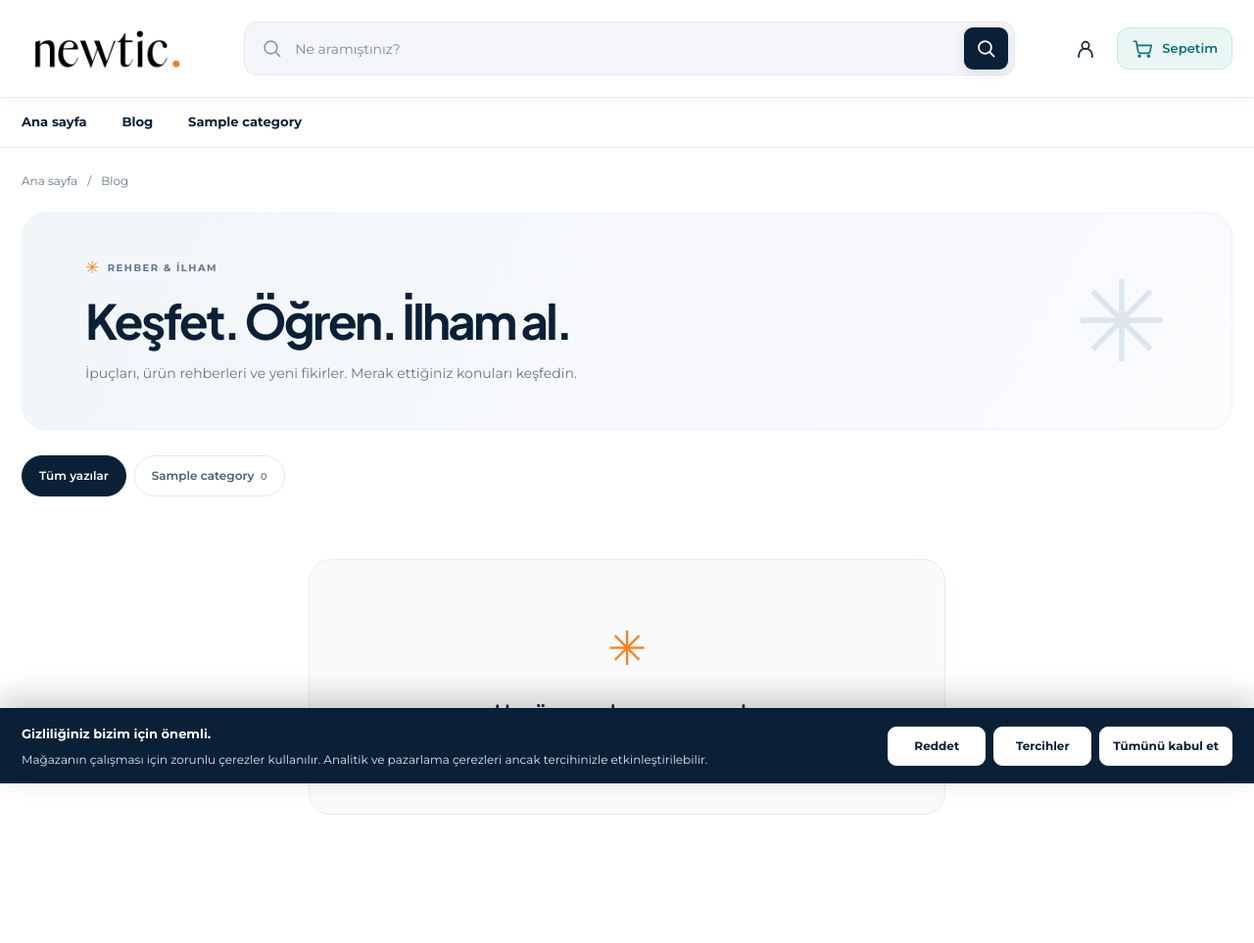
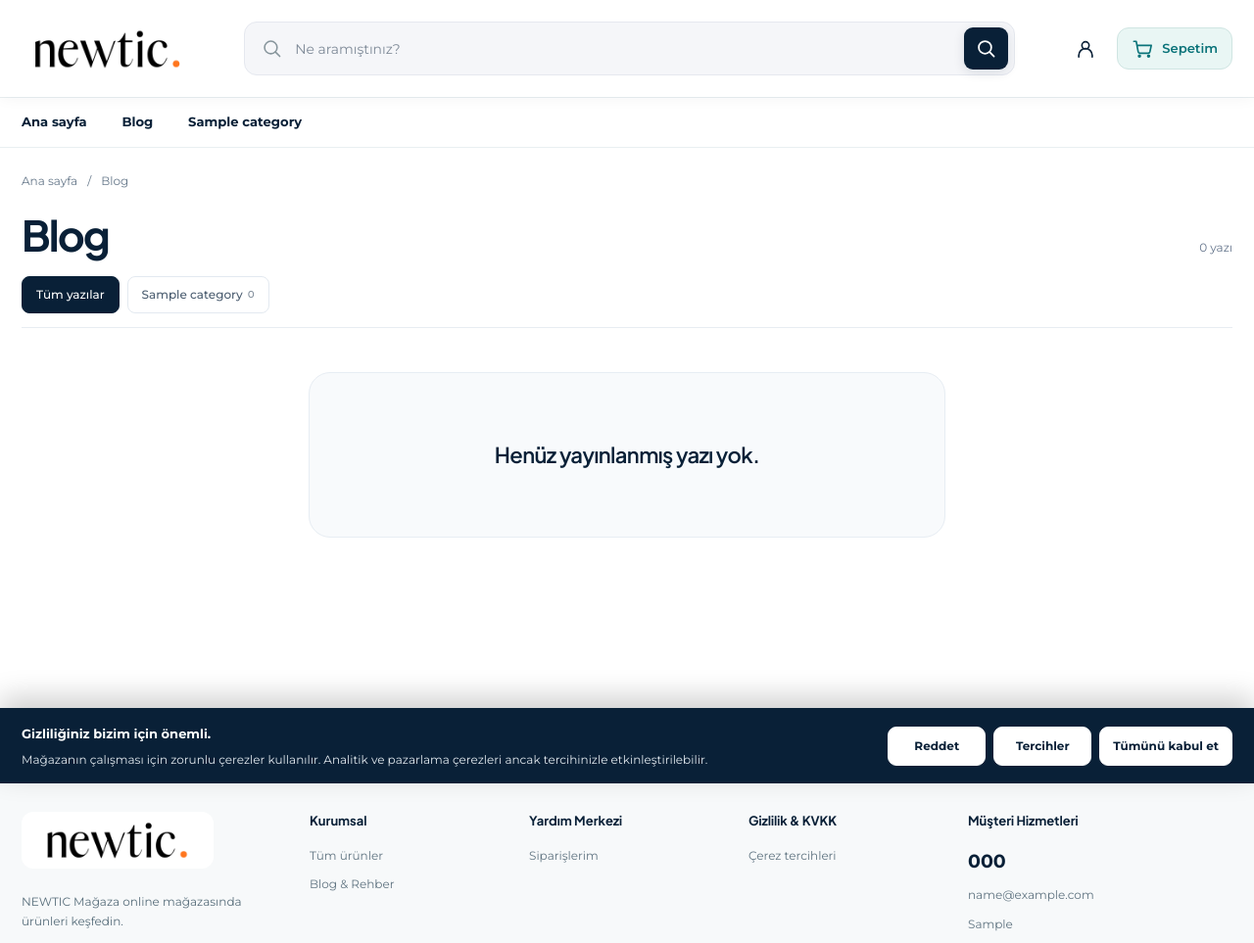
Before and after one commit to kiddiewise/newtic, a Laravel app: page /blog in a window 1280 px wide. Shown: the top 963 px of the page at 98% size. Run offline with Laravel 12, Linux system fonts and the light colour scheme; data comes from the database, SQL or seed files in the repository; tables that the repository leaves empty hold one stand-in row (values such as "Sample post"); grey boxes marked "Sample" are stand-in pictures; style sheets or scripts are compiled from the project's sources; some libraries are stand-ins or nearby versions.

Commit message:
Release 1.0.30: storefront blog editorial refresh

```diff
--- a/resources/css/app.css
+++ b/resources/css/app.css
@@ -92,3 +92,5 @@
 @import './admin-mobile-header.css';
 
 @import './admin-signin.css';
+
+@import './blog-editorial-2026.css';
--- /dev/null
+++ b/resources/css/blog-editorial-2026.css
@@ -0,0 +1,76 @@
+/* Storefront editorial refresh. Admin blog editor remains unchanged. */
+.newtic-home-blog{margin-block:32px 36px;min-width:0}
+.newtic-home-blog .blog-section-heading{align-items:center;margin-bottom:14px;gap:10px}
+.newtic-home-blog .blog-section-heading h2,.newtic-blog-reading .blog-section-heading h2{margin:0;font-size:clamp(20px,2.6vw,28px);line-height:1.25}
+.newtic-home-blog-actions{display:flex;align-items:center;gap:12px;flex:none}
+.newtic-home-blog-actions>a{color:#536477;font-size:12px;white-space:nowrap}
+.newtic-home-blog-controls{display:flex;gap:6px}
+.newtic-home-blog-controls[hidden]{display:none!important}
+.newtic-home-blog-controls button{display:grid;place-items:center;width:36px;height:36px;border:1px solid #dfe5eb;border-radius:50%;background:#fff;color:#092037;cursor:pointer}
+.newtic-home-blog-controls button:disabled{opacity:.35;cursor:default}
+.newtic-home-blog-controls svg{width:18px;height:18px}
+.newtic-home-blog-track{display:grid;grid-auto-flow:column;grid-auto-columns:calc((100% - 48px)/4);gap:16px;overflow-x:auto;scroll-snap-type:x mandatory;overscroll-behavior-inline:contain;scrollbar-width:thin;padding:2px 0 10px;align-items:stretch}
+.newtic-home-blog-track>.blog-card{scroll-snap-align:start;min-width:0;height:100%}
+.newtic-blog-index-heading{display:flex;align-items:baseline;justify-content:space-between;gap:12px;margin:20px 0 16px}
+.newtic-blog-index-heading h1{font:700 clamp(30px,4vw,43px)/1.2 'Plus Jakarta Sans',sans-serif;letter-spacing:-.045em;margin:0;overflow-wrap:anywhere}
+.newtic-blog-index-heading>span{font-size:12px;color:#64748b;white-space:nowrap}
+.newtic-blog-index .blog-category-tabs{padding:0 0 14px;margin:0 0 16px;border-bottom:1px solid #e7edf2;gap:8px}
+.newtic-blog-index .blog-category-tabs a{padding:9px 14px;border-radius:8px;font-weight:500;min-height:38px;display:flex;align-items:center;gap:5px}
+.newtic-blog-index .blog-category-tabs small{padding:0}
+.newtic-blog-index .newtic-blog-archive-grid{grid-template-columns:repeat(3,minmax(0,1fr));gap:22px}
+.newtic-home-blog .blog-card,.newtic-blog-index .blog-card,.newtic-blog-reading .blog-card{border-radius:12px;box-shadow:none}
+.newtic-home-blog .blog-card:hover,.newtic-blog-index .blog-card:hover,.newtic-blog-reading .blog-card:hover{transform:none;box-shadow:none;border-color:#9eacb9}
+.newtic-home-blog .blog-card-copy,.newtic-blog-index .blog-card-copy,.newtic-blog-reading .blog-card-copy{padding:14px;gap:7px}
+.newtic-home-blog .blog-card-category,.newtic-blog-index .blog-card-category,.newtic-blog-reading .blog-card-category{font-size:10px;letter-spacing:.035em;text-transform:none;font-weight:500;color:#536477;overflow-wrap:anywhere}
+.newtic-home-blog .blog-card-copy>strong,.newtic-blog-index .blog-card-copy>strong,.newtic-blog-reading .blog-card-copy>strong{font-size:16px;line-height:1.4;margin:0;overflow-wrap:anywhere}
+.newtic-home-blog .blog-card-excerpt,.newtic-blog-index .blog-card-excerpt,.newtic-blog-reading .blog-card-excerpt{font-size:12px;line-height:1.6;margin:0;color:#526478;display:-webkit-box;-webkit-line-clamp:2;-webkit-box-orient:vertical;overflow:hidden;overflow-wrap:anywhere}
+.newtic-home-blog .blog-card-foot,.newtic-blog-index .blog-card-foot,.newtic-blog-reading .blog-card-foot{padding-top:10px;font-size:10px;font-weight:400;color:#64748b}
+.newtic-home-blog .blog-card-foot>span:last-child,.newtic-blog-index .blog-card-foot>span:last-child,.newtic-blog-reading .blog-card-foot>span:last-child{color:#092037;white-space:nowrap}
+.newtic-blog-reading .blog-story{max-width:960px;margin-inline:auto}
+.newtic-blog-reading .blog-story-heading{max-width:720px;margin:20px auto 26px;text-align:left}
+.newtic-blog-reading .blog-story-heading h1{font-size:clamp(30px,4.5vw,48px);line-height:1.2;letter-spacing:-.04em;margin:10px 0 14px;overflow-wrap:anywhere}
+.newtic-blog-reading .blog-story-lede{font-size:clamp(16px,1.6vw,19px);line-height:1.65;color:#526478;margin:0 0 18px;overflow-wrap:anywhere}
+.newtic-blog-reading .blog-story-byline{justify-content:flex-start;flex-wrap:wrap;gap:7px;font-size:12px;padding:14px 0 0;border-top:1px solid #e7edf2;color:#526478}
+.newtic-blog-reading .blog-story-cover{max-width:960px;aspect-ratio:auto;border-radius:12px;margin:0 auto 30px;background:#f5f7fa}
+.newtic-blog-reading .blog-story-cover img{display:block;width:100%;height:auto;max-height:540px;object-fit:contain}
+.newtic-blog-reading .blog-story-body{max-width:720px;min-width:0}
+.newtic-blog-reading .blog-story-body>h2{font-size:clamp(23px,2.5vw,29px);line-height:1.35;margin:34px 0 15px;overflow-wrap:anywhere}
+.newtic-blog-reading .blog-story-text{font-size:17px;line-height:1.85;letter-spacing:0;color:#263746;margin:0 0 22px;overflow-wrap:anywhere}
+.newtic-blog-reading .blog-story-text p{font:inherit;color:inherit;margin:0 0 1.1em}
+.newtic-blog-reading .blog-story-text p:last-child{margin-bottom:0}
+.newtic-blog-reading .blog-story-figure{margin:28px 0}
+.newtic-blog-reading .blog-story-figure img,.newtic-blog-reading .blog-story-gallery-track{border-radius:10px}
+.newtic-blog-reading .blog-story-gallery-slide img{object-fit:contain;background:#f5f7fa}
+.newtic-blog-reading .blog-story-figure figcaption,.newtic-blog-reading .blog-story-gallery figcaption{font-size:12px;color:#526478;line-height:1.6;overflow-wrap:anywhere}
+.newtic-blog-reading .blog-story-sources{padding:20px 0;margin-top:30px}
+.newtic-blog-reading .blog-story-sources a{text-decoration:underline;text-underline-offset:3px}
+.newtic-blog-reading .blog-story-sources li{font-size:14px;line-height:1.7}
+.newtic-blog-reading .blog-related{max-width:960px;margin:40px auto 0;border-top:1px solid #e7edf2;padding-top:22px}
+.newtic-blog-reading .blog-related .blog-section-heading{margin-bottom:14px;align-items:center}
+.newtic-blog-reading .blog-related .blog-cards-grid{grid-template-columns:repeat(3,minmax(0,1fr));gap:14px}
+:is(.newtic-home-blog,.newtic-blog-index,.newtic-blog-reading) :is(a,button,[tabindex]):focus-visible{outline:2px solid #315e85;outline-offset:2px}
+@media(max-width:1100px){.newtic-home-blog-track{grid-auto-columns:calc((100% - 32px)/3)}}
+@media(max-width:760px){
+ .newtic-home-blog{margin-block:24px 28px}
+ .newtic-home-blog .blog-section-heading{margin-bottom:12px}
+ .newtic-home-blog .blog-section-heading h2{font-size:20px}
+ .newtic-home-blog-actions>a{font-size:11px}
+ .newtic-home-blog-controls{display:none}
+ .newtic-home-blog-track{grid-auto-columns:calc((100% - 12px)/2);gap:12px;scrollbar-width:none}
+ .newtic-home-blog-track::-webkit-scrollbar{display:none}
+ .newtic-blog-index-heading{margin:13px 0 14px}
+ .newtic-blog-index-heading h1{font-size:30px}
+ .newtic-blog-index .newtic-blog-archive-grid,.newtic-blog-reading .blog-related .blog-cards-grid{grid-template-columns:repeat(2,minmax(0,1fr));gap:12px}
+ .newtic-home-blog .blog-card-copy,.newtic-blog-index .blog-card-copy,.newtic-blog-reading .blog-card-copy{padding:10px;gap:6px}
+ .newtic-home-blog .blog-card-copy>strong,.newtic-blog-index .blog-card-copy>strong,.newtic-blog-reading .blog-card-copy>strong{font-size:14px;line-height:1.4}
+ .newtic-home-blog .blog-card-excerpt,.newtic-blog-index .blog-card-excerpt,.newtic-blog-reading .blog-card-excerpt{font-size:11px}
+ .newtic-home-blog .blog-card-foot,.newtic-blog-index .blog-card-foot,.newtic-blog-reading .blog-card-foot{gap:4px;flex-wrap:wrap;font-size:10px}
+ .newtic-blog-reading .blog-story-heading{margin:10px auto 20px}
+ .newtic-blog-reading .blog-story-heading h1{font-size:clamp(27px,7.8vw,34px)}
+ .newtic-blog-reading .blog-story-text{font-size:16px;line-height:1.85}
+ .newtic-blog-reading .blog-story-body>h2{font-size:23px;margin:28px 0 13px}
+ .newtic-blog-reading .blog-story-cover{margin-bottom:24px}
+ .newtic-blog-reading .blog-story-lede{font-size:16px}
+ .newtic-blog-reading .blog-related{margin-top:32px}
+}
+@media(max-width:360px){.newtic-home-blog .blog-section-heading h2{font-size:18px}.newtic-home-blog .blog-card-foot>span:last-child,.newtic-blog-index .blog-card-foot>span:last-child{display:none}}
--- a/resources/js/blog-studio.js
+++ b/resources/js/blog-studio.js
@@ -62,3 +62,31 @@ document.querySelectorAll('[data-blog-gallery]').forEach(gallery => {
   else window.addEventListener('resize', update, {passive: true});
   update();
 });
+
+// Native swipe/scroll carousel with optional arrow controls. No autoplay.
+document.querySelectorAll('[data-home-blog]').forEach(section => {
+  const track = section.querySelector('[data-home-blog-track]');
+  const controls = section.querySelector('[data-home-blog-controls]');
+  const prev = section.querySelector('[data-home-blog-prev]');
+  const next = section.querySelector('[data-home-blog-next]');
+  if (!track || !controls || !prev || !next) return;
+  const update = () => {
+    const max = Math.max(0, track.scrollWidth - track.clientWidth);
+    controls.hidden = max < 2;
+    prev.disabled = track.scrollLeft <= 2;
+    next.disabled = track.scrollLeft >= max - 2;
+  };
+  const move = direction => {
+    const first = track.firstElementChild;
+    if (!first) return;
+    const gap = parseFloat(getComputedStyle(track).columnGap) || 0;
+    track.scrollBy({left: direction * (first.getBoundingClientRect().width + gap),
+      behavior: matchMedia('(prefers-reduced-motion: reduce)').matches ? 'instant' : 'smooth'});
+  };
+  prev.addEventListener('click', () => move(-1));
+  next.addEventListener('click', () => move(1));
+  track.addEventListener('scroll', update, {passive:true});
+  if ('ResizeObserver' in window) new ResizeObserver(update).observe(track);
+  else window.addEventListener('resize', update, {passive:true});
+  update();
+});
--- a/resources/views/components/blog-card.blade.php
+++ b/resources/views/components/blog-card.blade.php
@@ -10,7 +10,7 @@
   <span class="blog-card-copy">
     <span class="blog-card-category">{{ $post->category?->name ?: 'Blog' }}</span>
     <strong>{{ $post->title }}</strong>
-    <span class="blog-card-excerpt">{{ \Illuminate\Support\Str::limit($post->excerpt ?: $post->title, 116) }}</span>
-    <span class="blog-card-foot"><span>{{ $post->published_at?->translatedFormat('d F Y') }}</span><span>Oku <span aria-hidden="true">↗</span></span></span>
+    @if(filled($post->excerpt))<span class="blog-card-excerpt">{{ \Illuminate\Support\Str::limit($post->excerpt, 116) }}</span>@endif
+    <span class="blog-card-foot"><span>{{ $post->published_at?->translatedFormat('d F Y') }}</span><span aria-hidden="true">Oku ↗</span></span>
   </span>
 </a>
--- a/resources/views/store/blog/index.blade.php
+++ b/resources/views/store/blog/index.blade.php
@@ -1,52 +1,21 @@
 @extends('layouts.store')
 @section('content')
-<main id="content" class="container blog-public">
-  <div class="blog-public-topline"><a href="{{ route('home') }}">Ana sayfa</a><span aria-hidden="true">/</span><span>Blog</span></div>
-  <header class="blog-public-header">
-    <div><span class="blog-public-kicker"><span aria-hidden="true">✳</span> REHBER & İLHAM</span>
-      <h1>{{ $selectedCategory?->name ?: 'Keşfet. Öğren. İlham al.' }}</h1>
-      <p>{{ $selectedCategory?->description ?: 'İpuçları, ürün rehberleri ve yeni fikirler. Merak ettiğiniz konuları keşfedin.' }}</p>
-    </div>
-    <span class="blog-public-header-symbol" aria-hidden="true">✳</span>
-  </header>
+<main id="content" class="container blog-public newtic-blog-index">
+  <nav class="blog-public-topline" aria-label="İçerik yolu"><a href="{{ route('home') }}">Ana sayfa</a><span aria-hidden="true">/</span>@if($selectedCategory)<a href="{{ route('blog.index') }}">Blog</a><span aria-hidden="true">/</span><span>{{ $selectedCategory->name }}</span>@else<span>Blog</span>@endif</nav>
+  <div class="newtic-blog-index-heading"><h1>{{ $selectedCategory?->name ?: 'Blog' }}</h1><span>{{ $posts->total() }} yazı</span></div>
   <nav class="blog-category-tabs" aria-label="Blog kategorileri">
-    <a href="{{ route('blog.index') }}" @class(['is-current' => !$selectedCategory])>Tüm yazılar</a>
+    <a href="{{ route('blog.index') }}" @class(['is-current' => !$selectedCategory]) @if(!$selectedCategory) aria-current="page" @endif>Tüm yazılar</a>
     @foreach($categories as $category)
-      <a href="{{ route('blog.category', $category->slug) }}" @class(['is-current' => $selectedCategory?->id === $category->id])>{{ $category->name }} <small>{{ $category->posts_count }}</small></a>
+      <a href="{{ route('blog.category', $category->slug) }}" @class(['is-current' => $selectedCategory?->id === $category->id]) @if($selectedCategory?->id === $category->id) aria-current="page" @endif>{{ $category->name }} <small>{{ $category->posts_count }}</small></a>
     @endforeach
   </nav>
   @if($posts->isNotEmpty())
-    @if($posts->currentPage() === 1)
-      @php $featured = $posts->first(); @endphp
-      <section class="blog-featured-story" aria-labelledby="blog-feature-title">
-        <a href="{{ route('blog.show', $featured->slug) }}" class="blog-featured-media">
-          @if($featured->featured_image_path)
-            <img src="{{ asset($featured->featured_image_path) }}" alt="{{ $featured->featured_image_alt ?: $featured->title }}" width="1200" height="675" fetchpriority="high">
-          @else
-            <span aria-hidden="true">✳</span>
-          @endif
-        </a>
-        <div class="blog-featured-copy">
-          <span class="blog-feature-badge">ÖNE ÇIKAN YAZI</span>
-          <span class="blog-card-category">{{ $featured->category?->name ?: 'Blog' }}</span>
-          <h2 id="blog-feature-title"><a href="{{ route('blog.show', $featured->slug) }}">{{ $featured->title }}</a></h2>
-          <p>{{ \Illuminate\Support\Str::limit($featured->excerpt ?: 'Bu yazıyı keşfetmek için devam edin.', 210) }}</p>
-          <a class="blog-feature-action" href="{{ route('blog.show', $featured->slug) }}">Yazıyı oku <span aria-hidden="true">↗</span></a>
-        </div>
-      </section>
-    @endif
-    @php $gridPosts = $posts->currentPage() === 1 ? $posts->skip(1) : $posts->getCollection(); @endphp
-    @if($gridPosts->isNotEmpty())
-      <section class="blog-latest-section" aria-labelledby="blog-latest-title">
-        <div class="blog-section-heading"><div><span class="blog-public-kicker">BLOG ARŞİVİ</span><h2 id="blog-latest-title">Son yazılar</h2></div><span>{{ $posts->total() }} yazı</span></div>
-        <div class="blog-cards-grid">
-          @foreach($gridPosts as $post)<x-blog-card :post="$post" />@endforeach
-        </div>
-      </section>
-    @endif
+    <div class="blog-cards-grid newtic-blog-archive-grid" aria-label="Blog yazıları">
+      @foreach($posts as $post)<x-blog-card :post="$post" />@endforeach
+    </div>
     <div class="blog-pagination">{{ $posts->links() }}</div>
   @else
-    <div class="blog-public-empty"><span aria-hidden="true">✳</span><h2>Henüz yayınlanmış yazı yok.</h2><p>Yeni rehberler ve haberler burada yerini alacak.</p></div>
+    <div class="blog-public-empty"><h2>Henüz yayınlanmış yazı yok.</h2></div>
   @endif
 </main>
 @endsection
```
Also changed, not shown: resources/views/store/blog/show.blade.php (+13 -5 lines), resources/views/store/home.blade.php (+16 -3 lines), tests/Feature/BlogStudioTest.php (+32 -0 lines), 1 other file.
